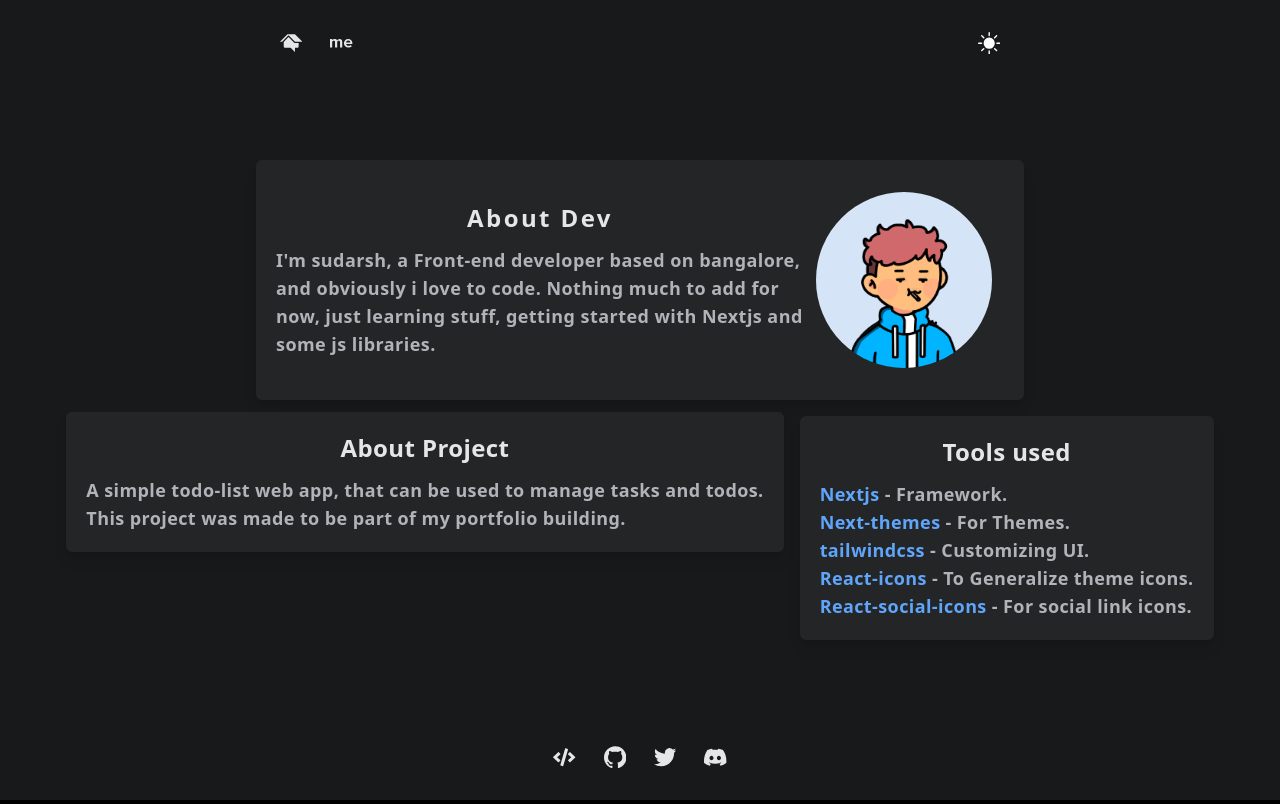
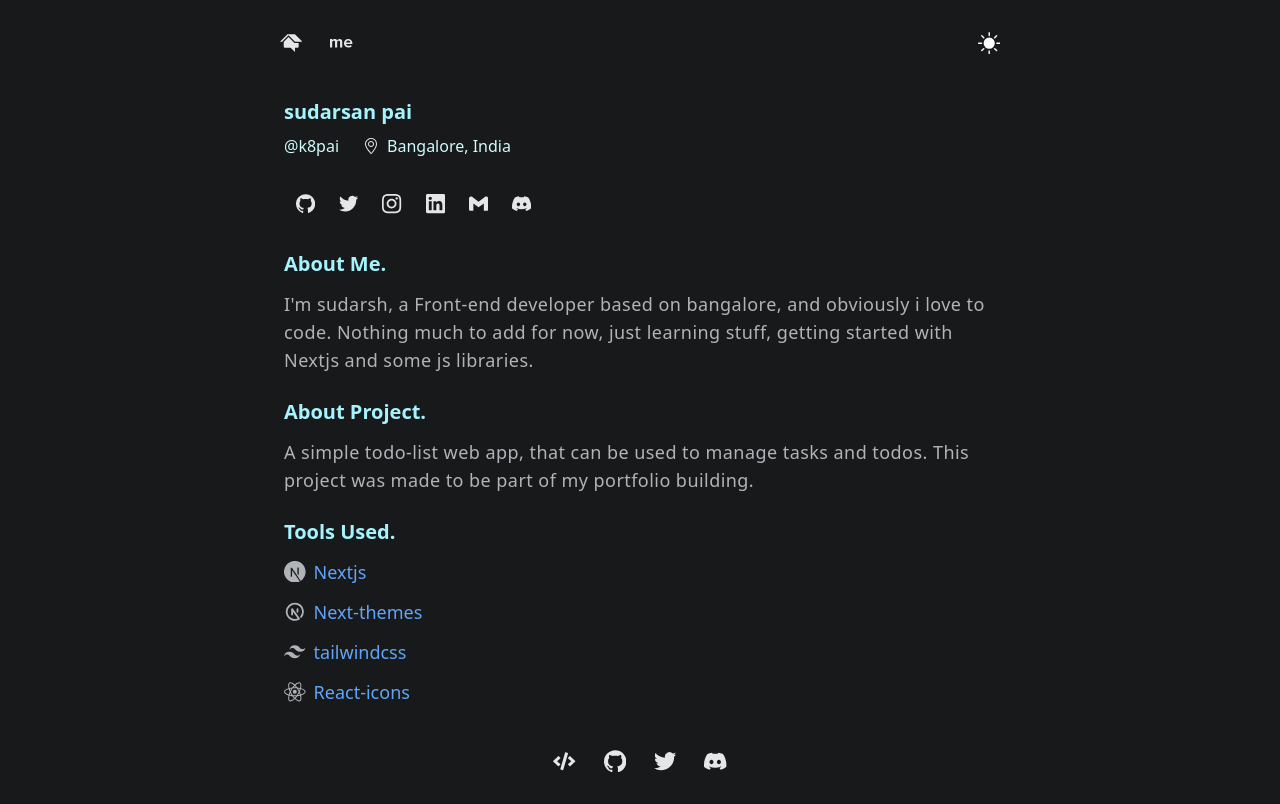
Before and after one commit to k8pai/todolist, a Next.js app: page /about in a window 1280 px wide. Built offline with nearby package versions, Linux system fonts and the light colour scheme.

Commit message:
updated about page

```diff
--- a/pages/about.js
+++ b/pages/about.js
@@ -1,41 +1,102 @@
 import Image from 'next/image'
 import Link from 'next/link'
 import React from 'react'
+import { IconContext } from 'react-icons'
+import { SiNextdotjs, SiReact, SiTailwindcss, SiGithub, SiTwitter, SiInstagram, SiLinkedin, SiDiscord, SiGmail } from 'react-icons/si'
+import { SlLocationPin } from 'react-icons/sl'
+import { TbBrandNextjs } from 'react-icons/tb'
 
 export default function about() {
 	return (
-    <div className='flex-grow flex items-center transition-all duration-150 ease-in'>
-        <div className='max-w-7xl w-full mx-auto font-semibold flex flex-wrap justify-center'>
-			<div className='p-5 m-2 sm:mx-2 sm:my-1 xsm:mx-2 xsm:my-1 max-w-3xl flex items-center rounded-md shadow-lg transition-all duration-200 ease-out bg-pritxt dark:bg-secbg h-fit'>
-				<div className='space-y-3'>
-					<h1 className='tracking-widest text-center text-2xl md:text-xl sm:text-lg xsm:text-lg text-pribg dark:text-pritxt'>About Dev</h1>
+		<div className='flex-grow max-w-3xl w-full h-full flex flex-col justify-center mx-auto transition-all duration-150 ease-in'>
+			<div className='p-3 space-y-6 flex flex-col items-start'>
+				<div className='username space-y-2 mx-4'>
+					<h2 className='text-xl text-pribg dark:text-cyan-200 font-semibold'>sudarsan pai</h2>
+					<div className='userinfo flex items-center space-x-6'>
+						<div className=''>
+							<Link className='text-pribg dark:text-cyan-100' href={'https://twitter.com/k8pai'}>&#64;k8pai</Link>
+						</div>
+						<div className='flex items-center space-x-2'>
+							<SlLocationPin />
+							<h4 className='text-pribg dark:text-cyan-100'>Bangalore, India</h4>
+						</div>
+					</div>
+				</div>
+
+				<div className='flex flex-wrap items-center mx-4'>
+					<Link className='transition duration-200 p-2 m-1 rounded-md ring-2 ring-transparent hover:ring-pribg hover:dark:ring-pritxt' href={'https://github.com/k8pai'}>
+						<IconContext.Provider value={{ size: "1.2em", className: "global-class-name" }}>
+							<SiGithub />
+						</IconContext.Provider>
+					</Link>
+					<Link className='transition duration-200 p-2 m-1 rounded-md ring-2 ring-transparent hover:ring-pribg hover:dark:ring-pritxt' href={'https://twitter.com/k8pai'}>
+						<IconContext.Provider value={{ size: "1.2em", className: "global-class-name" }}>
+							<SiTwitter />
+						</IconContext.Provider>
+					</Link>
+					<Link className='transition duration-200 p-2 m-1 rounded-md ring-2 ring-transparent hover:ring-pribg hover:dark:ring-pritxt' href={'https://github.com/k8pai'}>
+						<IconContext.Provider value={{ size: "1.2em", className: "global-class-name" }}>
+							<SiInstagram />
+						</IconContext.Provider>
+					</Link>
+					<Link className='transition duration-200 p-2 m-1 rounded-md ring-2 ring-transparent hover:ring-pribg hover:dark:ring-pritxt' href={'https://linkedin.com/in/k8pai'}>
+						<IconContext.Provider value={{ size: "1.2em", className: "global-class-name" }}>
+							<SiLinkedin />
+						</IconContext.Provider>
+					</Link>
+					<Link className='transition duration-200 p-2 m-1 rounded-md ring-2 ring-transparent hover:ring-pribg hover:dark:ring-pritxt' href={'mailto:thek8pai@gmail.com'}>
+						<IconContext.Provider value={{ size: "1.2em", className: "global-class-name" }}>
+							<SiGmail />
+						</IconContext.Provider>
+					</Link>
+					<Link className='transition duration-200 p-2 m-1 rounded-md ring-2 ring-transparent hover:ring-pribg hover:dark:ring-pritxt' href={'https://discord.com/users/898949804024012850'}>
+						<IconContext.Provider value={{ size: "1.2em", className: "global-class-name" }}>
+							<SiDiscord />
+						</IconContext.Provider>
+					</Link>
+				</div>
+
+				<div className='aboutme space-y-3 mx-4'>
+					<h1 className='text-xl text-pribg dark:text-cyan-200 font-semibold'>About Me.</h1>
 					<p className='text-pribg dark:text-sectxt tracking-wide word-0 text-lg sm:text-base xsm:text-base'>I&apos;m sudarsh, a Front-end developer based on bangalore, and obviously i love to code. Nothing much to add for now, just learning stuff, getting started with Nextjs and some js libraries.</p>
 				</div>
-				<div className='min-w-[200px] sm:hidden xsm:hidden '>
-					<Image
-						className='rounded-full p-3'
-						src={'/pic.png'}
-						width="200"
-						height="200"
-						alt='dev picture' />
+
+				<div className='aboutme space-y-3 mx-4'>
+					<h1 className='text-xl text-pribg dark:text-cyan-200 font-semibold'>About Project.</h1>
+					<p className='text-pribg dark:text-sectxt tracking-wide word-0 text-lg sm:text-base xsm:text-base'>A simple todo-list web app, that can be used to manage tasks and todos. This project was made to be part of my portfolio building.</p>
 				</div>
+
+				<div className='aboutme space-y-3 mx-4'>
+					<h1 className='text-xl text-pribg dark:text-cyan-200 font-semibold'>Tools Used.</h1>
+					<ul className='space-y-3 text-terbg dark:text-sectxt text-lg sm:text-base xsm:text-base'>
+						<div className='flex items-center space-x-2'>
+							<IconContext.Provider value={{ size: "1.2em" }}>
+								<SiNextdotjs />
+							</IconContext.Provider>
+							<Link className='transition duration-200 text-blue-400 hover:cursor-pointer hover:text-blue-600' href={"https://nextjs.org/"}> Nextjs</Link>
 						</div>
-			<div className='p-5 m-2 sm:mx-2 sm:my-1 xsm:mx-2 xsm:my-1 my-1 w-fit rounded-md tracking-wide space-y-3 shadow-lg transition-all duration-200 ease-out bg-pritxt dark:bg-secbg h-fit'>
-				<h1 className=' text-center text-2xl md:text-xl sm:text-lg xsm:text-lg text-pribg dark:text-pritxt'>About Project</h1>
-				<div className='text-pribg dark:text-sectxt text-lg sm:text-base xsm:text-base'>
-					<p className=''>A simple todo-list web app, that can be used to manage tasks and todos.</p>
-					<p className=''>This project was made to be part of my portfolio building.</p>
+
+						<div className='flex items-center space-x-2'>
+							<IconContext.Provider value={{ size: "1.2em" }}>
+								<TbBrandNextjs />
+							</IconContext.Provider>
+							<Link className='transition duration-200 text-blue-400 hover:cursor-pointer hover:text-blue-600' href={"https://github.com/pacocoursey/next-themes"}> Next-themes</Link>
 						</div>
+
+						<div className='flex items-center space-x-2'>
+							<IconContext.Provider value={{ size: "1.2em" }}>
+								<SiTailwindcss />
+							</IconContext.Provider>
+							<Link className='transition duration-200 text-blue-400 hover:cursor-pointer hover:text-blue-600' href={"https://tailwindcss.com/"}> tailwindcss</Link>
 						</div>
-			<div className='p-5 m-2 sm:mx-2 sm:my-1 xsm:mx-2 xsm:my-1 w-fit space-y-3 rounded-md tracking-wide shadow-lg transition-all duration-200 ease-out bg-pritxt dark:bg-secbg h-fit'>
-				<h1 className='text-center text-pribg dark:text-pritxt text-2xl md:text-xl sm:text-lg xsm:text-lg'>Tools used</h1>
-				<ul className='text-terbg dark:text-sectxt text-lg sm:text-base xsm:text-base'>
-					<h1 className=''><Link className='transition duration-200 text-blue-400 hover:cursor-pointer hover:text-blue-600' href={"https://nextjs.org/"}> Nextjs</Link> - Framework.</h1>
-					{/* <h1 className=''><Link className='transition duration-200 text-blue-400 hover:cursor-pointer hover:text-blue-600' href={"https://next-auth.js.org/"}> Next-auth</Link> - Authorization.</h1> */}
-					<h1 className=''><Link className='transition duration-200 text-blue-400 hover:cursor-pointer hover:text-blue-600' href={"https://github.com/pacocoursey/next-themes"}> Next-themes</Link> - For Themes.</h1>
-					<h1 className=''><Link className='transition duration-200 text-blue-400 hover:cursor-pointer hover:text-blue-600' href={"https://tailwindcss.com/"}> tailwindcss</Link> - Customizing UI.</h1>
-					<h1 className=''><Link className='transition duration-200 text-blue-400 hover:cursor-pointer hover:text-blue-600' href={"https://react-icons.github.io/react-icons/"}> React-icons</Link> - To Generalize theme icons.</h1>
-					<h1 className=''><Link className='transition duration-200 text-blue-400 hover:cursor-pointer hover:text-blue-600' href={"https://jaketrent.github.io/react-social-icons/"}> React-social-icons</Link> - For social link icons.</h1>
+
+						<div className='flex items-center space-x-2'>
+							<IconContext.Provider value={{ size: "1.2em" }}>
+								<SiReact />
+							</IconContext.Provider>
+							<Link className='transition duration-200 text-blue-400 hover:cursor-pointer hover:text-blue-600' href={"https://react-icons.github.io/react-icons/"}> React-icons</Link>
+						</div>
+
 					</ul>
 				</div>
 			</div>
```
Lines whose indentation alone changed are shown as unchanged.
